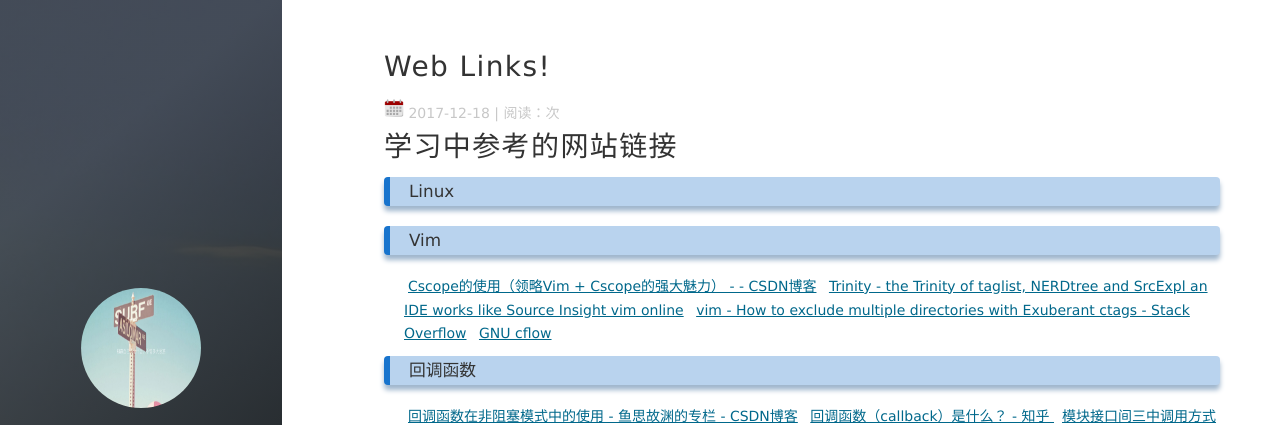
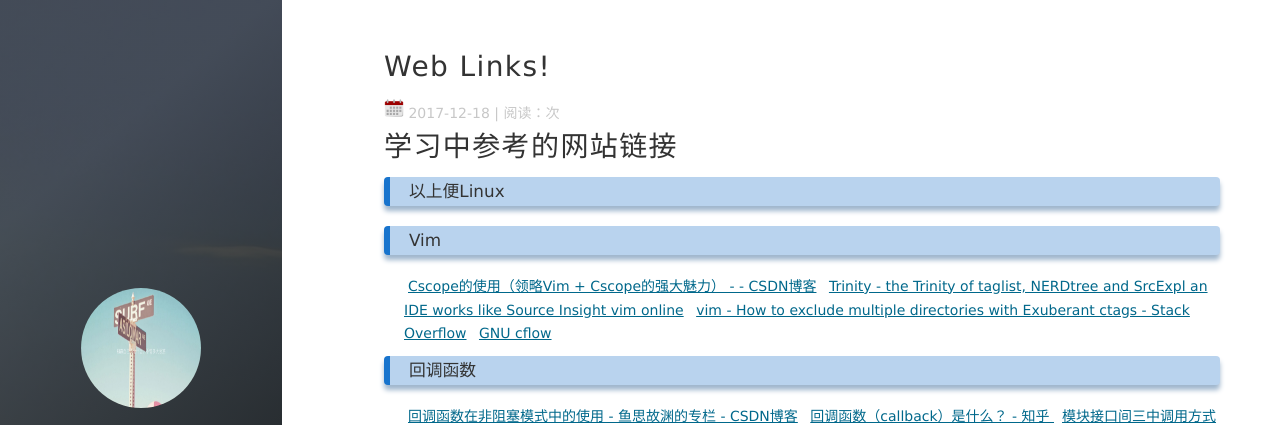
Before and after one commit to shuoranly/shuoranly.github.io, a Jekyll site: the page built from _posts/2017-12-18-web_links.markdown, in a window 1280 px wide. Shown: the top 425 px of the page. Built offline with Jekyll 4.4.1, drawn with Linux system fonts in a browser that asks for light colours; nearby versions of some CDN libraries; comment, search, counter and statistics services are not loaded.

Commit message:
Update 2017-12-18-web_links.markdown

```diff
--- a/_posts/2017-12-18-web_links.markdown
+++ b/_posts/2017-12-18-web_links.markdown
@@ -6,8 +6,7 @@ tags: Link
 
 # 学习中参考的网站链接
 
-### Linux
-
+### 以上便Linux
 <h3>Vim</h3>
 [Cscope的使用（领略Vim + Cscope的强大魅力） - - CSDN博客](http://blog.csdn.net/dengxiayehu/article/details/6330200)
 [Trinity - the Trinity of taglist, NERDtree and SrcExpl an IDE works like Source Insight vim online](http://www.vim.org/scripts/script.php?script_id=2347)
```
